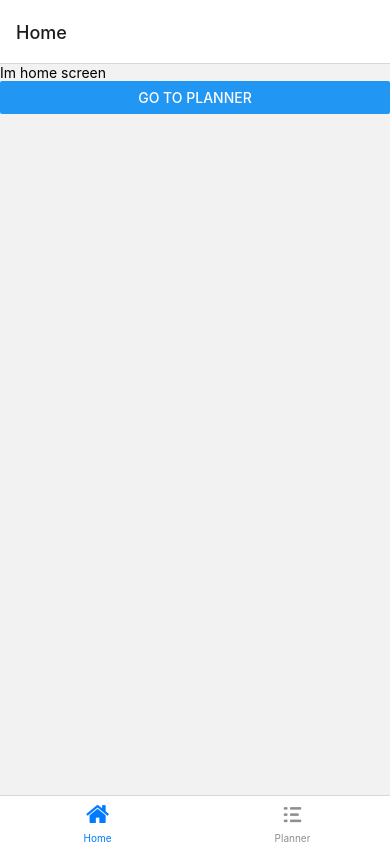
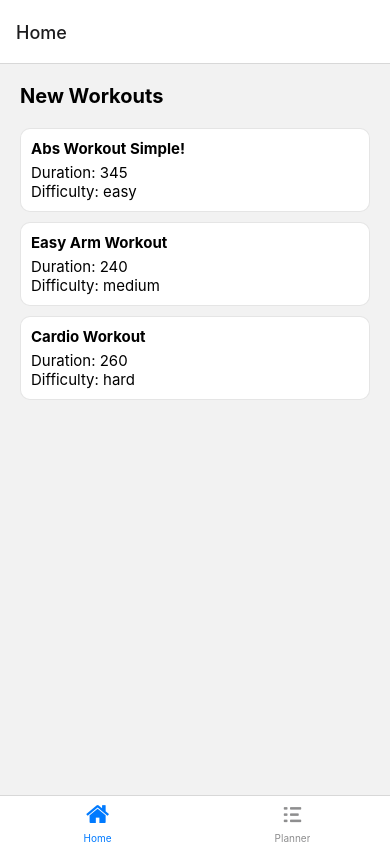
Before and after one commit to halil-seran/WorkoutApp, a React Native app: screen /Home in a window 390 px wide. Built offline with nearby package versions, Linux system fonts and the light colour scheme.

Commit message:
yenidena

```diff
--- /dev/null
+++ b/components/WorkoutItem.tsx
@@ -0,0 +1,34 @@
+import { View, Text, StyleSheet } from "react-native";
+import { Workout } from "../types/data";
+
+export default function WorkoutItem({ item }: { item: Workout }) {
+  return (
+    <View style={styles.container}>
+      <Text style={styles.name}>{item.name}</Text>
+      <Text style={styles.duration}>Duration: {item.duration}</Text>
+      <Text style={styles.difficulty}>Difficulty: {item.difficulty}</Text>
+    </View>
+  );
+}
+
+const styles = StyleSheet.create({
+  container: {
+    borderRadius: 10,
+    borderColor: "rgba(0,0,0, 0.1)",
+    borderWidth: 1,
+    padding: 10,
+    marginBottom: 10,
+    backgroundColor: "#fff",
+  },
+  name: {
+    fontSize: 15,
+    fontWeight: "bold",
+    marginBottom: 5,
+  },
+  duration: {
+    fontSize: 15,
+  },
+  difficulty: {
+    fontSize: 15,
+  },
+});
--- /dev/null
+++ b/data.json
@@ -0,0 +1,111 @@
+[
+    {
+      "slug": "abs-workout-simple-12321312",
+      "name": "Abs Workout Simple!",
+      "duration": 345,
+      "difficulty": "easy",
+      "sequence": [
+        {
+          "slug": "pushups-213213712",
+          "name": "Pushups",
+          "type": "exercise",
+          "reps": 15,
+          "duration": 60
+        },
+        {
+          "slug": "break-12313123",
+          "name": "Break",
+          "type": "break",
+          "duration": 15
+        },
+        {
+          "slug": "lower-back-stretch-23123421",
+          "name": "Lower back stretch",
+          "type": "stretch",
+          "duration": 120
+        },
+        {
+          "slug": "pull-up-12308277",
+          "name": "Pull Up",
+          "type": "exercise",
+          "reps": 10,
+          "duration": 60
+        },
+        {
+          "slug": "break-123213798",
+          "name": "Breath",
+          "type": "break",
+          "duration": 30
+        },
+        {
+          "slug": "squats-971236798",
+          "name": "Squats",
+          "type": "exercise",
+          "reps": 30,
+          "duration": 60
+        }
+      ]
+    },
+    {
+      "slug": "easy-arm-workout-12317278",
+      "name": "Easy Arm Workout",
+      "duration": 240,
+      "difficulty": "medium",
+      "sequence": [
+        {
+          "slug": "pushups-4876812",
+          "name": "Pushups",
+          "type": "exercise",
+          "reps": 15,
+          "duration": 60
+        },
+        {
+          "slug": "lower-back-stretch-12478712",
+          "name": "Lower back stretch",
+          "type": "stretch",
+          "duration": 120
+        },
+        {
+          "slug": "pull-ups-123214221",
+          "name": "Pull Ups",
+          "type": "exercise",
+          "reps": 10,
+          "duration": 60
+        }
+      ]
+    },
+    {
+      "slug": "cardio-workout-1231283",
+      "name": "Cardio Workout",
+      "duration": 260,
+      "difficulty": "hard",
+      "sequence": [
+        {
+          "slug": "jumping-jacks-1237191",
+          "name": "Jumping Jacks",
+          "type": "exercise",
+          "reps": 100,
+          "duration": 120
+        },
+        {
+          "slug": "breath-1212337191",
+          "name": "Breath",
+          "type": "break",
+          "duration": 10
+        },
+        {
+          "slug": "jumping-jacks-12323214",
+          "name": "Jumping Jacks",
+          "type": "exercise",
+          "reps": 100,
+          "duration": 120
+        },
+        {
+          "slug": "breath-2142123212",
+          "name": "Breath",
+          "type": "break",
+          "duration": 10
+        }
+      ]
+    }
+  ]
--- a/screens/HomeScreen.tsx
+++ b/screens/HomeScreen.tsx
@@ -1,23 +1,45 @@
-import { useEffect } from "react";
-import { View, Text, Button } from "react-native";
+import { View, Text, Button, StyleSheet, FlatList } from "react-native";
 import { NativeStackScreenProps } from "@react-navigation/native-stack";
-import { RootStackParamList } from '../navigation';
+import { RootStackParamList } from "../navigation";
+import data from "../data.json";
+import { Workout } from "../types/data";
+import WorkoutItem from "../components/WorkoutItem";
 
-type Props = NativeStackScreenProps<RootStackParamList, 'Home'>;
+type Props = NativeStackScreenProps<RootStackParamList, "Home">;
 
 function HomeScreen({ navigation }: Props) {
-  useEffect(() => {
-    console.log("Home screen rendered");
-  }, []);
   return (
-    <View>
-      <Text>Im home screen</Text>
-      <Button
-        title="Go to Planner"
-        onPress={() => navigation.navigate("Planner")}
+    <View style={styles.container}>
+      <Text style={styles.header}>New Workouts</Text>
+      <FlatList
+        data={data as Array<Workout>}
+        keyExtractor={(item) => item.slug}
+        renderItem={WorkoutItem}
       />
     </View>
   );
 }
 
+const styles = StyleSheet.create({
+  container: {
+    padding: 20,
+    flex: 1,
+  },
+  header: {
+    fontSize: 20,
+    marginBottom: 20,
+    fontWeight: "bold",
+  },
+});
+
 export default HomeScreen;
+
+// this is for flatlist
+// const renderItem = ({ item }: { item: Workout }) => {
+//   return (
+//     <View>
+//       <Text>{item.name}</Text>
+//       <Text>{item.difficulty}</Text>
+//     </View>
+//   );
+// };
--- /dev/null
+++ b/types/data.ts
@@ -0,0 +1,18 @@
+export type Difficulty = "easy" | "normal" | "hard";
+export type SequenceType = "break" | "exercise" | "stretch";
+
+export interface Workout {
+  slug: string;
+  name: string;
+  duration: number;
+  difficulty: Difficulty;
+  sequence: Array<SequenceItem>; //  SequenceItem[]
+}
+
+export interface SequenceItem {
+  slug: string;
+  name: string;
+  type: SequenceType;
+  duration: number;
+  reps?: number; //reps olabilir yada olmayabilir, soru isaretiyle bunu belirttik, olmak zorunda degil, optional parametre
+}
```
